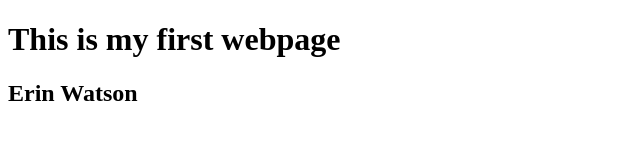
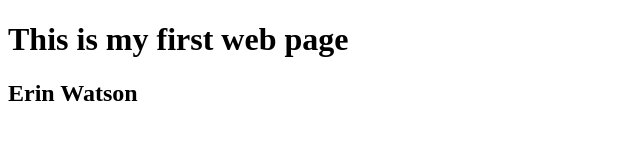
Before and after one commit to Erin2808/Project1, a plain HTML site: page p1project.html in a window 1280 px wide. Shown: the full height of the page, 0-640 px from the left. Drawn offline with Linux system fonts and the light colour scheme.

Commit message:
name change

```diff
--- a/index.html
+++ b/p1project.html
@@ -5,7 +5,7 @@
     <title>Title</title>
 </head>
 <body>
-<h1> This is my first webpage</h1>
+<h1> This is my first web page</h1>
 <h2> Erin Watson</h2>
 </body>
 </html>
```
